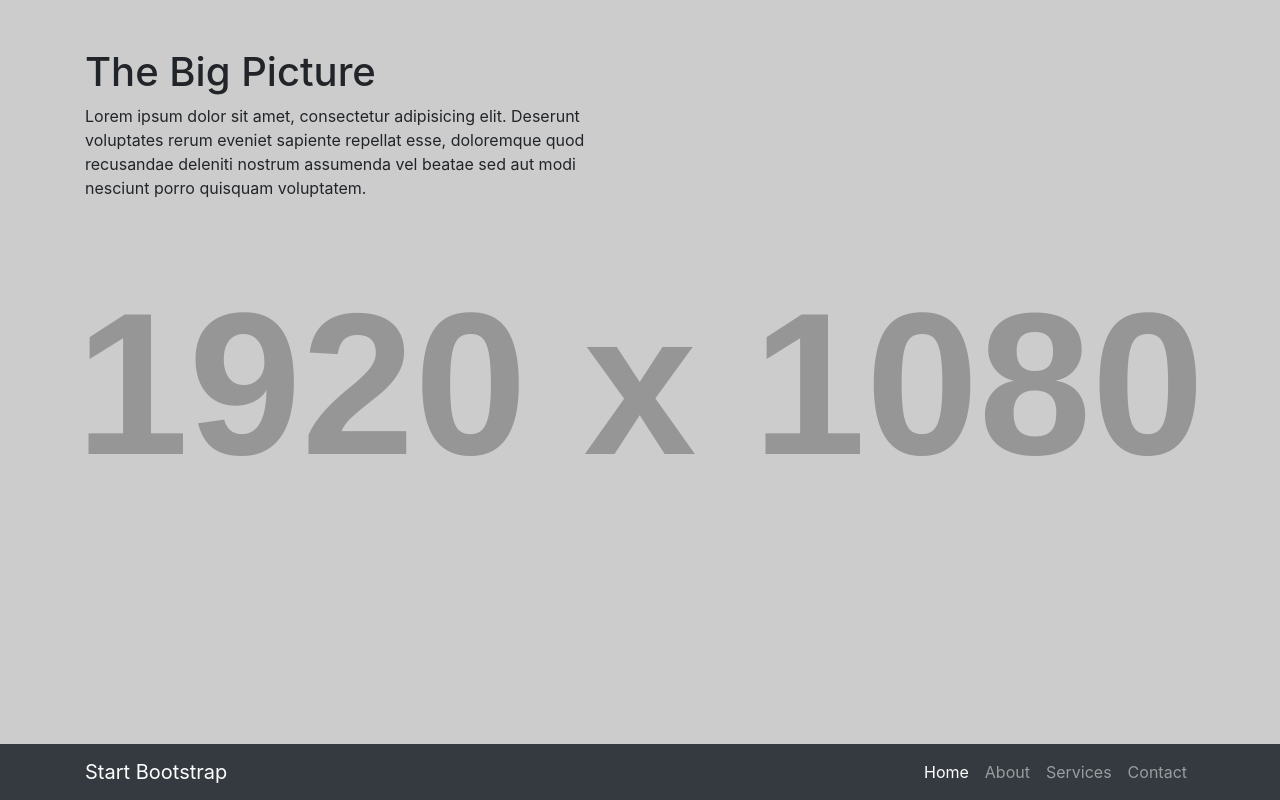
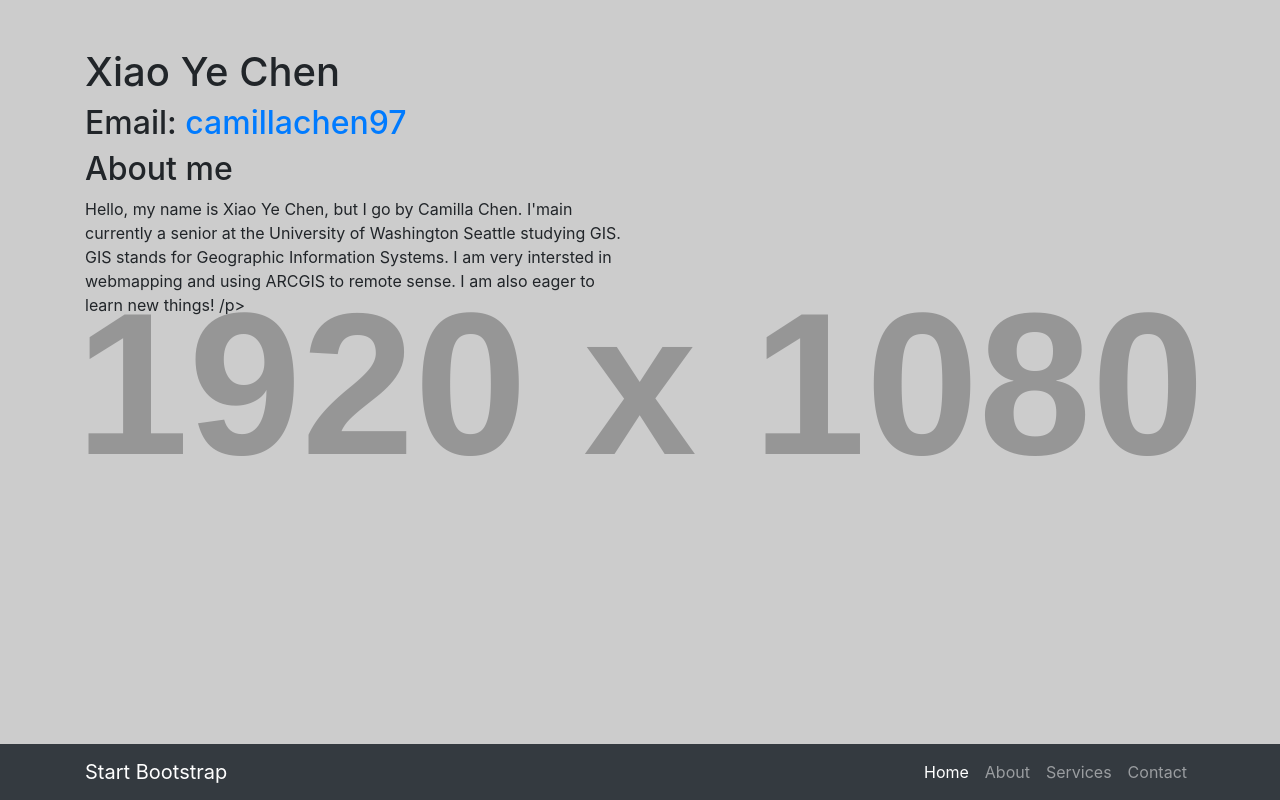
Before and after one commit to camillachen/camillachen.github.io, a website: page index.html in a window 1280 px wide. Drawn offline with Linux system fonts and the light colour scheme; placeholder pictures from the web are drawn by us.

Commit message:
Changes to index html

```diff
--- a/index.html
+++ b/index.html
@@ -8,7 +8,7 @@
   <meta name="description" content="">
   <meta name="author" content="">
 
-  <title>The Big Picture - Start Bootstrap Template</title>
+  <title>Xiao Ye Chen's Resume</title>
 
   <!-- Bootstrap core CSS -->
   <link href="vendor/bootstrap/css/bootstrap.min.css" rel="stylesheet">
@@ -53,8 +53,15 @@
     <div class="container">
       <div class="row">
         <div class="col-lg-6">
-          <h1 class="mt-5">The Big Picture</h1>
-          <p>Lorem ipsum dolor sit amet, consectetur adipisicing elit. Deserunt voluptates rerum eveniet sapiente repellat esse, doloremque quod recusandae deleniti nostrum assumenda vel beatae sed aut modi nesciunt porro quisquam voluptatem.</p>
+          <h1 class="mt-5">Xiao Ye Chen</h1>
+          <h2>Email: <a href="mailto:camillachen97@gmail.com">camillachen97
+          </a></h2>
+          <h2>About me</h2>
+          <p>Hello, my name is Xiao Ye Chen, but I go by Camilla Chen. I'main
+          currently a senior at the University of Washington Seattle studying
+          GIS. GIS stands for Geographic Information Systems. I am very
+          intersted in webmapping and using ARCGIS to remote sense. I am
+          also eager to learn new things! /p>
         </div>
       </div>
     </div>
```
